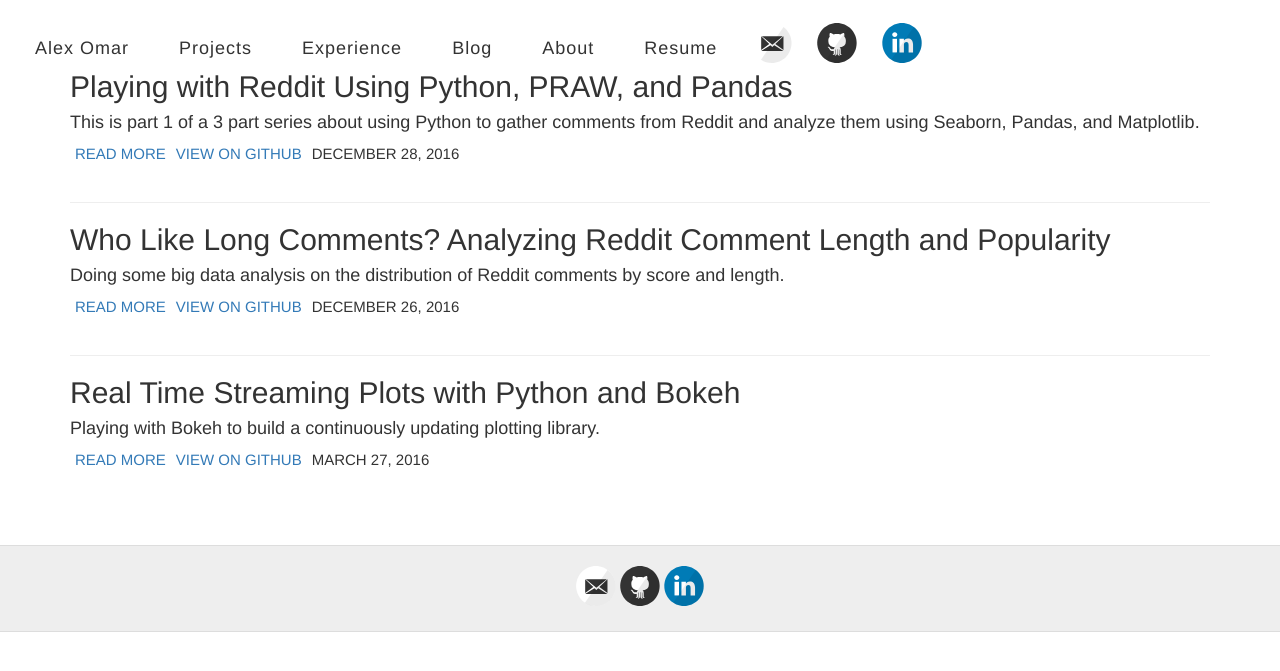
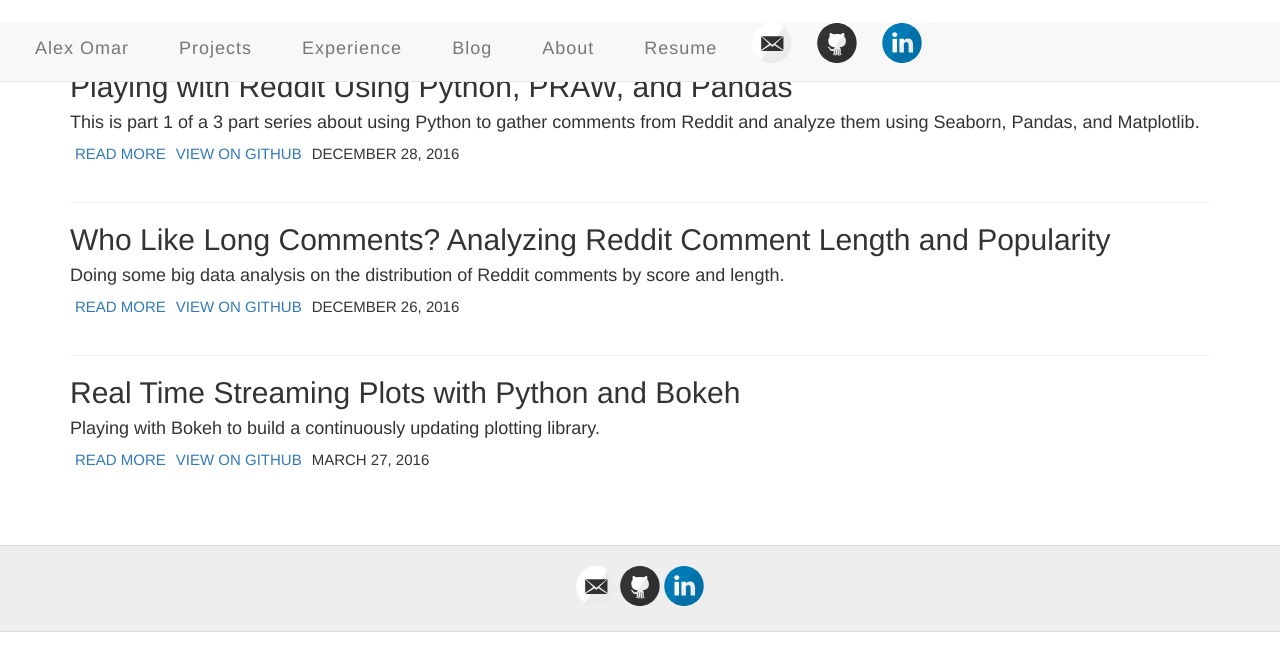
Before and after one commit to atomar94/atomar94.github.io, a Jekyll site: the page built from index.html, in a window 1280 px wide. Shown: the top 671 px of the page. Built offline with Jekyll 4.4.1, drawn with Linux system fonts in a browser that asks for light colours.

Commit message:
changing the color of the navbar

```diff
--- a/_layouts/default.html
+++ b/_layouts/default.html
@@ -18,7 +18,7 @@
 
   <body>
     <div class="container nav-buffer-masthead">
-      <nav class="navbar navbar-fixed-top navbar-light bg-faded">
+      <nav class="navbar navbar-fixed-top navbar-default">
         <a class="navbar-brand" href="#">Alex Omar</a>
         <ul class="nav navbar-nav">
           <li class="nav-item">
--- a/_sass/_variables.scss
+++ b/_sass/_variables.scss
@@ -14,6 +14,9 @@ $gray: #666;
 $lightGray: #eee;
 $white: #fff;
 
+// Site Colors
+$navbar-color: #f8f8f8; //white grey ish
+
 // Font stacks
 $helvetica: Helvetica, Arial, sans-serif;
 $helveticaNeue: "Helvetica Neue", Helvetica, Arial, sans-serif;
--- a/style.scss
+++ b/style.scss
@@ -167,6 +167,10 @@ img {
   margin-left: 5px;
   margin-right: 5px;
 }
+
+.navbar-default {
+  background-color: $navbar-color;
+}
 //
 // .masthead
 //
```
